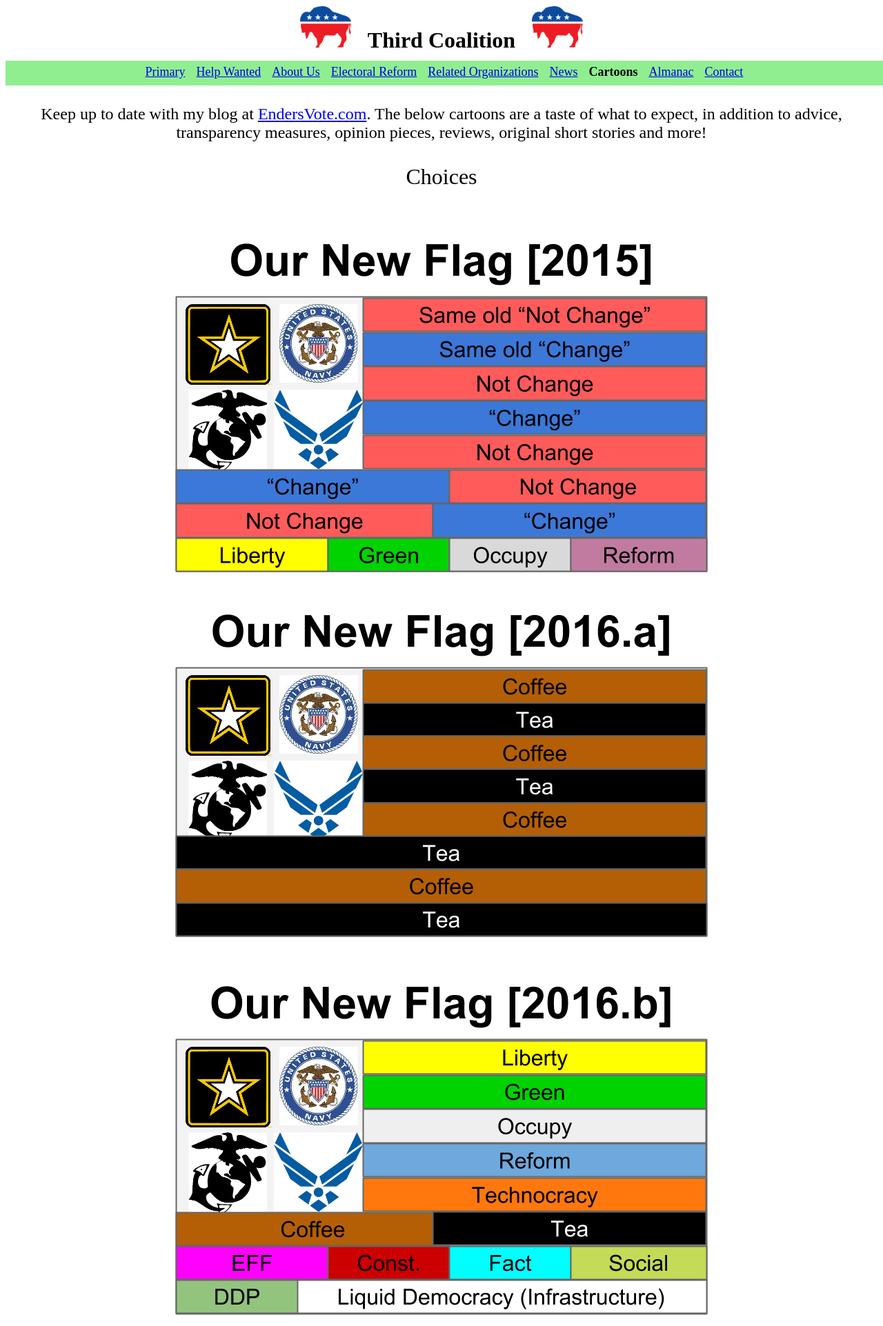
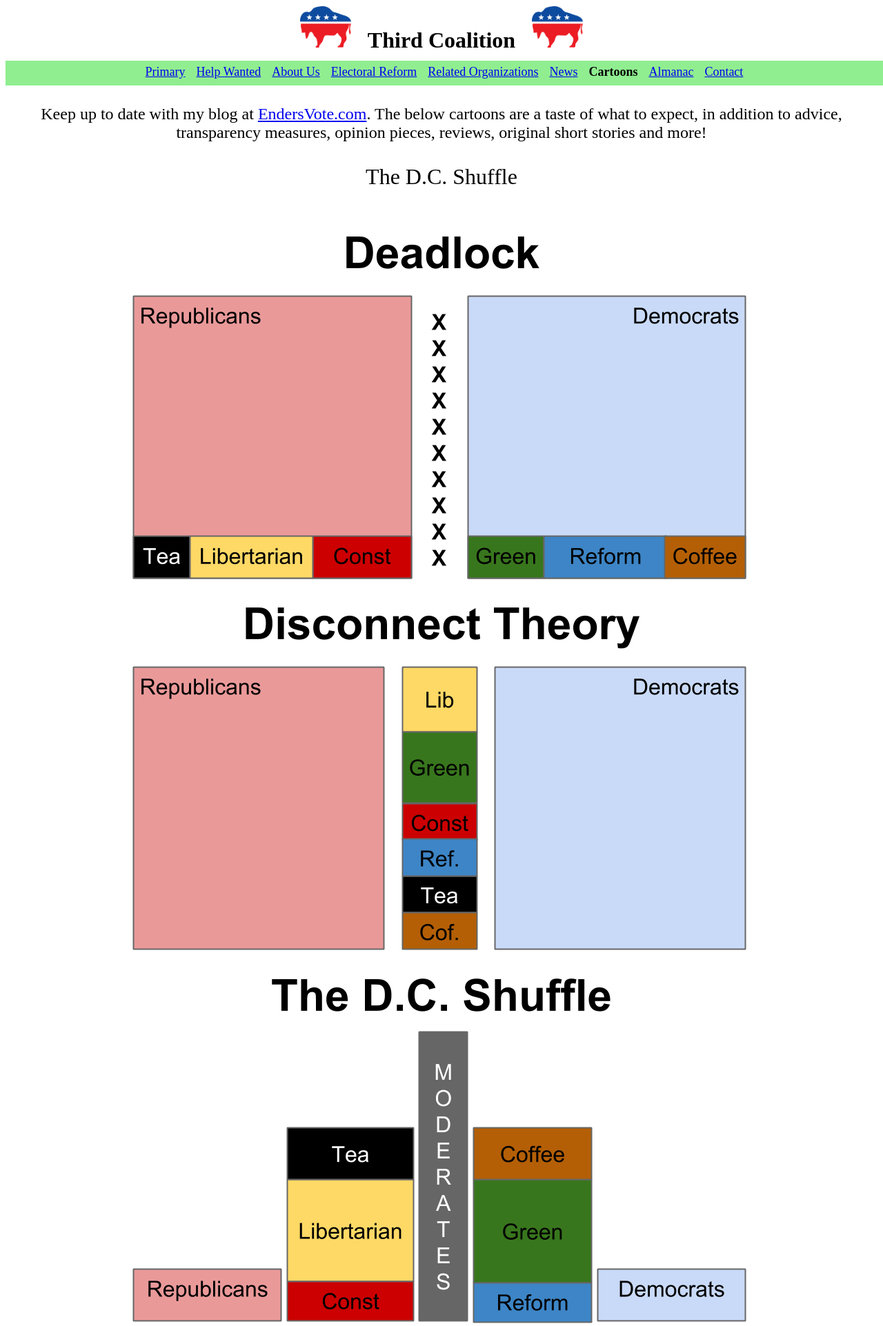
Before and after one commit to ThirdCoalition/primary, a Django app: page /blog in a window 1280 px wide. Shown: the top 1923 px of the page at 69% size. Run offline with Django 3.2, Linux system fonts and the light colour scheme.

Commit message:
adding cartoons

```diff
--- a/templates/blog.html
+++ b/templates/blog.html
@@ -7,8 +7,11 @@
 <div class="topdiv" style="padding-top:4px;">
   <p>Keep up to date with my blog at <a href="http://endersvote.com" target="_blank">EndersVote.com</a>. The below cartoons are a taste of what to expect, in addition to advice, transparency measures, opinion pieces, reviews, original short stories and more!</p>
 
-  <p style="font-size:xx-large;">Choices</p>
-  <img src="{% static 'newflag.png' %}" alt="new flag"</img>
+  <p style="font-size:xx-large;">The D.C. Shuffle</p>
+  <img src="{% static 'deadlock.png' %}" alt="new flag"</img>
+
+  <p style="font-size:xx-large;">Lemmings</p>
+  <img src="{% static 'koch.png' %}" alt="new flag"</img>
 
   <p style="font-size:xx-large;">TPS Report [Wake Up, Sheeple]</p>
   <img src="{% static 'sheeple.png' %}" alt="sheeple" />
```
Also changed, not shown: static/deadlock.png (added), static/koch.png (added).
